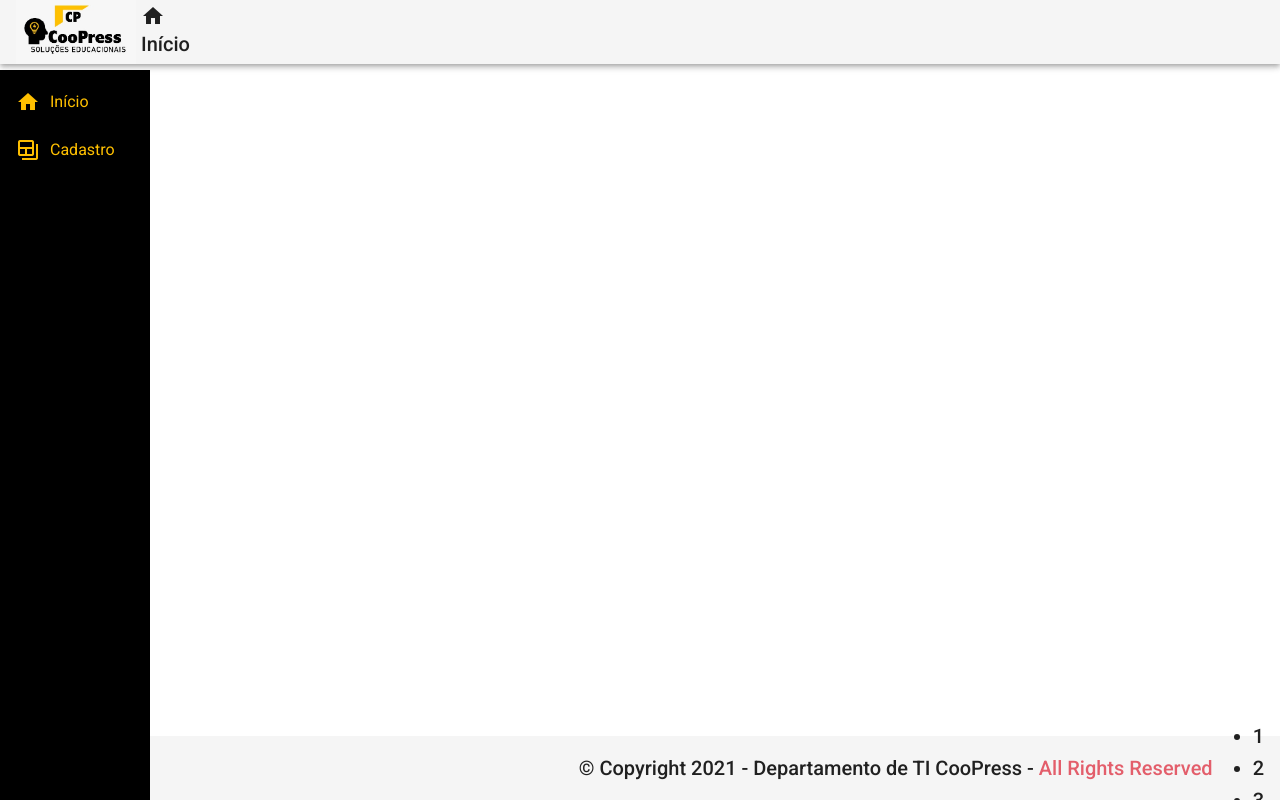
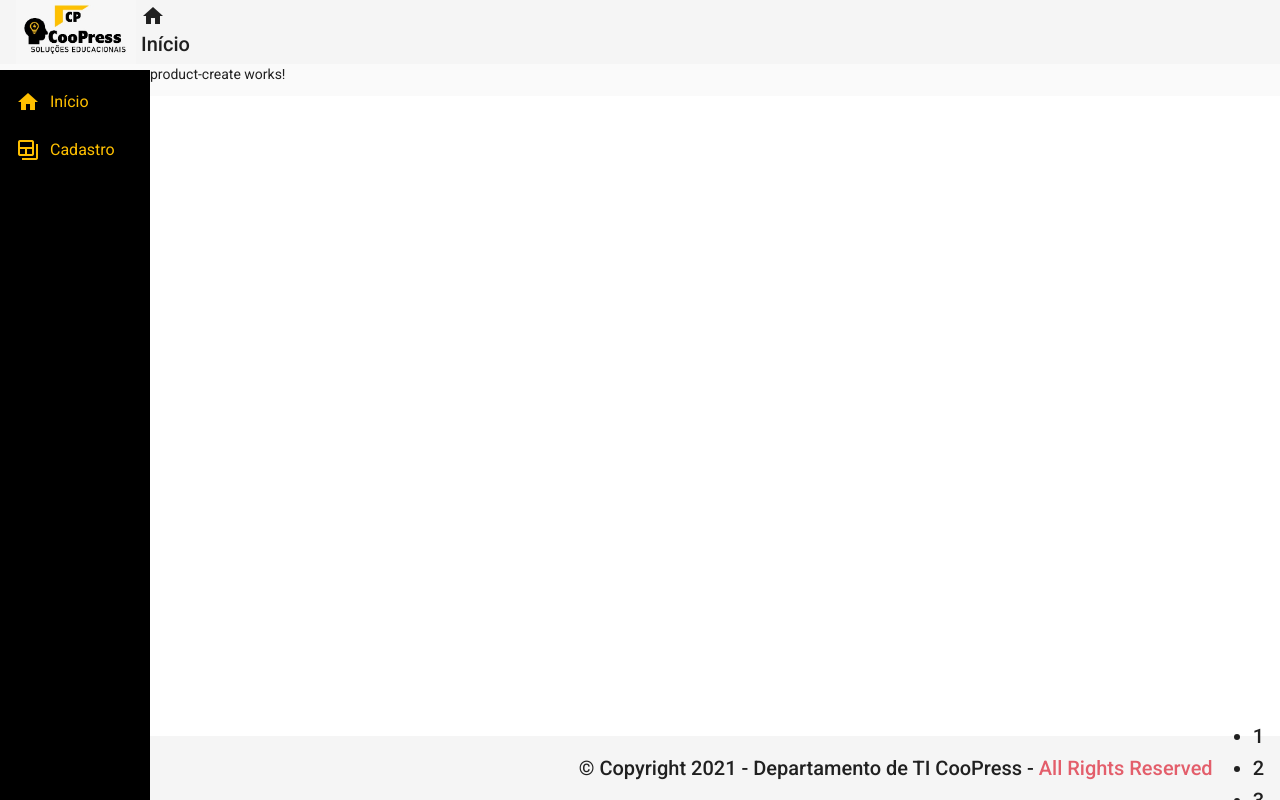
Before and after one commit to MaestroPravaler/PROJETO_ANGULAR_09, an Angular app in the folder front-angular9/: page /products/create in a window 1280 px wide. Before the commit this address led to /. Built offline with nearby package versions, Linux system fonts and the light colour scheme.

Commit message:
Criação do component product-create

```diff
--- a/front-angular9/src/app/app.module.ts
+++ b/front-angular9/src/app/app.module.ts
@@ -16,7 +16,8 @@
 import { HomeComponent } from './views/home/home.component';
 import { ProductCrudComponent } from './views/product-crud/product-crud.component';
 import { RedDirective } from './directives/red.directive';
-import { ForDirective } from './directives/for.directive'
+import { ForDirective } from './directives/for.directive';
+import { ProductCreateComponent } from './components/product/product-create/product-create.component'
 
 
 @NgModule({
@@ -28,7 +29,8 @@
     HomeComponent,
     ProductCrudComponent,
     RedDirective,
-    ForDirective
+    ForDirective,
+    ProductCreateComponent
   ],
   imports: [
     BrowserModule,
--- /dev/null
+++ b/front-angular9/src/app/components/product/product-create/product-create.component.html
@@ -0,0 +1 @@
+<p>product-create works!</p>
--- /dev/null
+++ b/front-angular9/src/app/components/product/product-create/product-create.component.ts
@@ -0,0 +1,15 @@
+import { Component, OnInit } from '@angular/core';
+
+@Component({
+  selector: 'app-product-create',
+  templateUrl: './product-create.component.html',
+  styleUrls: ['./product-create.component.css']
+})
+export class ProductCreateComponent implements OnInit {
+
+  constructor() { }
+
+  ngOnInit(): void {
+  }
+
+}
--- a/front-angular9/src/app/directives/for.directive.ts
+++ b/front-angular9/src/app/directives/for.directive.ts
@@ -16,7 +16,7 @@
 
   ngOnInit(): void {
     for(let number of this.numbers){
-      this.container.createEmbeddedView(this.template, { $implicit : number})
+      this.container.createEmbeddedView(this.template, {$implicit : number})
     }
   }
 
```
Also changed, not shown: front-angular9/src/app/app-routing.module.ts (+7 -1 lines), front-angular9/src/app/components/product/product-create/product-create.component.css (added).
